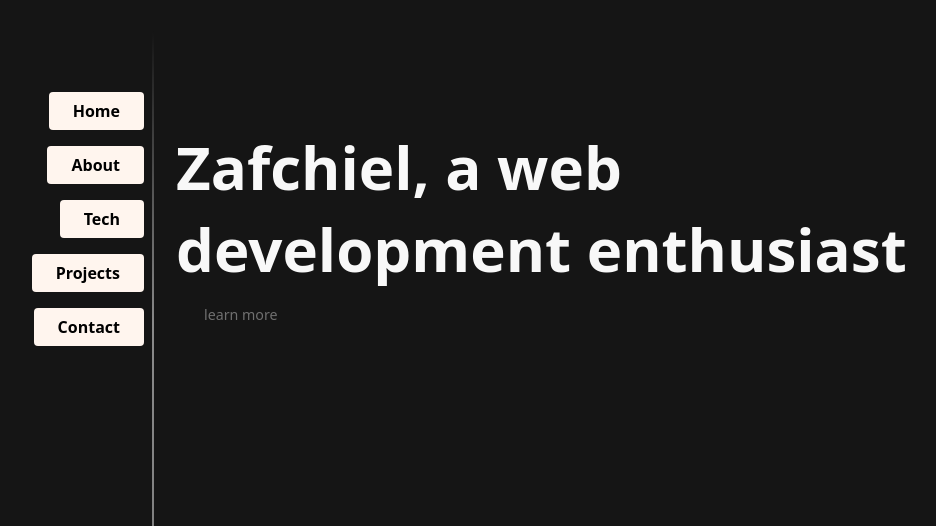
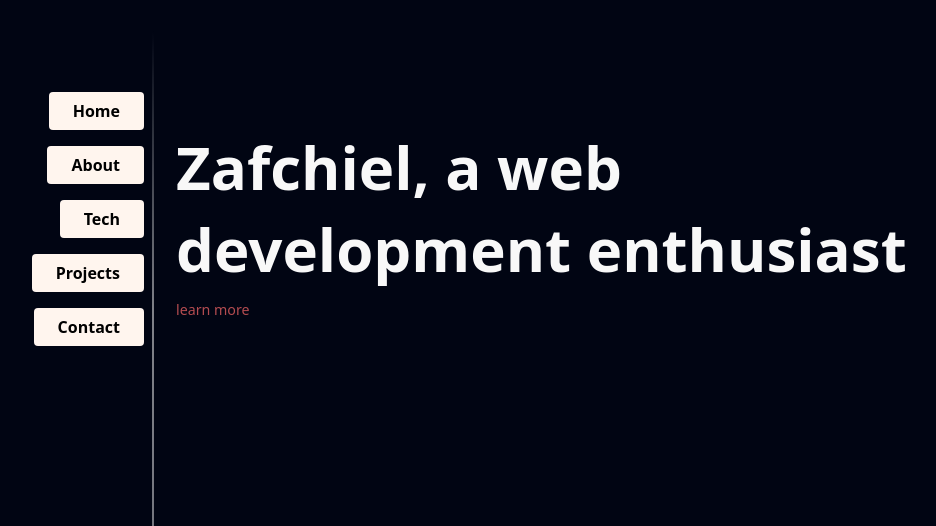
Before and after one commit to zafchiel/zafchiel, a SvelteKit app: page / in a window 1280 px wide. Shown: the part 274-800 px from the top of the page, without its empty margins (225-1161 px from the left). Built offline with nearby package versions, Linux system fonts and the light colour scheme.

Commit message:
Add enhanced-img and about section

```diff
--- a/package.json
+++ b/package.json
@@ -11,6 +11,7 @@
 	},
 	"devDependencies": {
 		"@sveltejs/adapter-auto": "^3.0.0",
+		"@sveltejs/enhanced-img": "^0.1.8",
 		"@sveltejs/kit": "^2.0.0",
 		"@sveltejs/vite-plugin-svelte": "^3.0.0",
 		"svelte": "^4.2.7",
--- a/src/lib/assets/arrow.svelte
+++ b/src/lib/assets/arrow.svelte
@@ -18,8 +18,8 @@
 </script>
 
 <svg
-  width="20"
-  height="48"
+  width="50"
+  height="38"
   viewBox="0 0 267 422"
   xmlns="http://www.w3.org/2000/svg"
 >
@@ -28,8 +28,9 @@
     <path
       d="m158.62,211.01l-158.62,-211l104.47,0l158.62,211l-158.62,211l-104.47,0l158.62,-211z"
       fill="none"
-      stroke="#fff"
-      stroke-width="3"
+      stroke="var(--color-primary)"
+      stroke-width="5"
+      transform="rotate(90 133.5 211)"
       use:paintAction
     />
   </g>
--- a/src/lib/components/about.svelte
+++ b/src/lib/components/about.svelte
@@ -4,27 +4,40 @@
 
 <section id="about" use:intersectionObserverAction>
   <h2>About</h2>
-  <div></div>
-  <p>
-    Hello there! I'm Jakub, a passionate and innovative web developer dedicated
-    to crafting seamless and visually appealing digital experiences. With a
-    strong foundation in front-end and back-end technologies, I thrive on
-    turning creative ideas into functional, user-friendly websites.
-  </p>
-  <p>
-    My journey in the world of web development began in 2023. Since then, I've
-    immersed myself in the ever-evolving tech landscape, honing my skills in
-    HTML, CSS, JavaScript, and various frameworks to build responsive and
-    dynamic websites.
-  </p>
+  <div class="card">
+    <enhanced:img class="img" src="../assets/avatar.png" />
+    <p class="one">
+      Hello there! I'm Jakub, a passionate and innovative web developer
+      dedicated to crafting seamless and visually appealing digital experiences.
+    </p>
+    <p class="two">
+      My journey in the world of web development began in 2023. Since then, I've
+      immersed myself in honing my skills in HTML, CSS, JavaScript, and various
+      frameworks to build responsive and dynamic websites.
+    </p>
+  </div>
 </section>
 
 <style>
-  div {
-    height: 300px;
-    background-color: sienna;
-    border-radius: 4px;
-    margin-top: 1rem;
-    margin-bottom: 2rem;
+  .card {
+    display: grid;
+    grid-template-columns: min-content 1fr;
+    gap: 1rem;
+    padding: 0.3rem;
+  }
+
+  .card .img {
+    width: 120px;
+    height: 120px;
+    border-radius: var(--border-radius-md);
+    object-fit: cover;
+  }
+
+  .two {
+    grid-column: span 2;
+  }
+
+  p {
+    font-size: var(--fs-md);
   }
 </style>
--- a/src/lib/components/home.svelte
+++ b/src/lib/components/home.svelte
@@ -4,10 +4,11 @@
 
 <section id="home">
   <h1>Zafchiel, a web development enthusiast</h1>
-  <div>
+  <a href="#about"
+    >learn more
+
     <Arrow />
-    <a href="#about">learn more</a>
-  </div>
+  </a>
 </section>
 
 <style>
@@ -18,12 +19,10 @@
   a {
     font-size: var(--fs-sm);
     text-decoration: none;
-    color: #f8f8f866;
-  }
-
-  h1 + div {
+    color: var(--color-primary);
+    opacity: 0.7;
     display: flex;
     align-items: center;
-    gap: 0.5rem;
+    gap: 0.2rem;
   }
 </style>
--- a/src/lib/components/side.svelte
+++ b/src/lib/components/side.svelte
@@ -74,7 +74,7 @@
     text-decoration: none;
     color: black;
     padding: 0.5rem 1.5rem;
-    border-radius: 4px;
+    border-radius: var(--border-radius-sm);
     background-color: seashell;
     min-width: 0;
     transition: 0.3s ease-in-out;
@@ -98,9 +98,9 @@
     width: 2px;
     height: 100%;
     background: linear-gradient(
-      rgba(255, 255, 255, 0) 0%,
+      rgba(0, 0, 0, 0) 0%,
       rgba(255, 255, 255, 0.5) 10%,
-      rgba(255, 255, 255, 0) 95%
+      rgba(0, 0, 0, 0) 95%
     );
   }
 
--- a/src/routes/global.css
+++ b/src/routes/global.css
@@ -6,6 +6,15 @@
 
 :root {
   scroll-behavior: smooth;
+
+  --color-primary: #ff6b6b;
+  --color-secondary: #f9f871;
+  --color-tertiary: #f9f9f9;
+  --color-dark: #010513;
+  --color-text: #f8f8f8;
+
+  --border-radius-sm: 0.25rem;
+  --border-radius-md: 0.5rem;
 }
 
 /* Fluid font size variables, for browsers that support clamp */
@@ -45,8 +54,8 @@
 }
 
 body {
-    background-color: #151515;
-    color: #f8f8f8;
+    background-color: var(--color-dark);
+    color: var(--color-text);
     font-family: system-ui, -apple-system, BlinkMacSystemFont, 'Segoe UI', Roboto, Oxygen, Ubuntu, Cantarell, 'Open Sans', 'Helvetica Neue', sans-serif;
 }
 
@@ -57,6 +66,7 @@ h1 {
 
 h2 {
   font-size: var(--fs-xl);
+  margin-bottom: 2rem;
   font-weight: 500;
 }
 
--- a/vite.config.ts
+++ b/vite.config.ts
@@ -1,6 +1,10 @@
 import { sveltekit } from '@sveltejs/kit/vite';
 import { defineConfig } from 'vite';
+import { enhancedImages } from '@sveltejs/enhanced-img';
 
 export default defineConfig({
-	plugins: [sveltekit()]
+	plugins: [
+		enhancedImages(),
+		sveltekit()
+	]
 });
```
Also changed, not shown: src/lib/assets/avatar.png (added), 1 other file (tests, documents, lock files or other folders).
